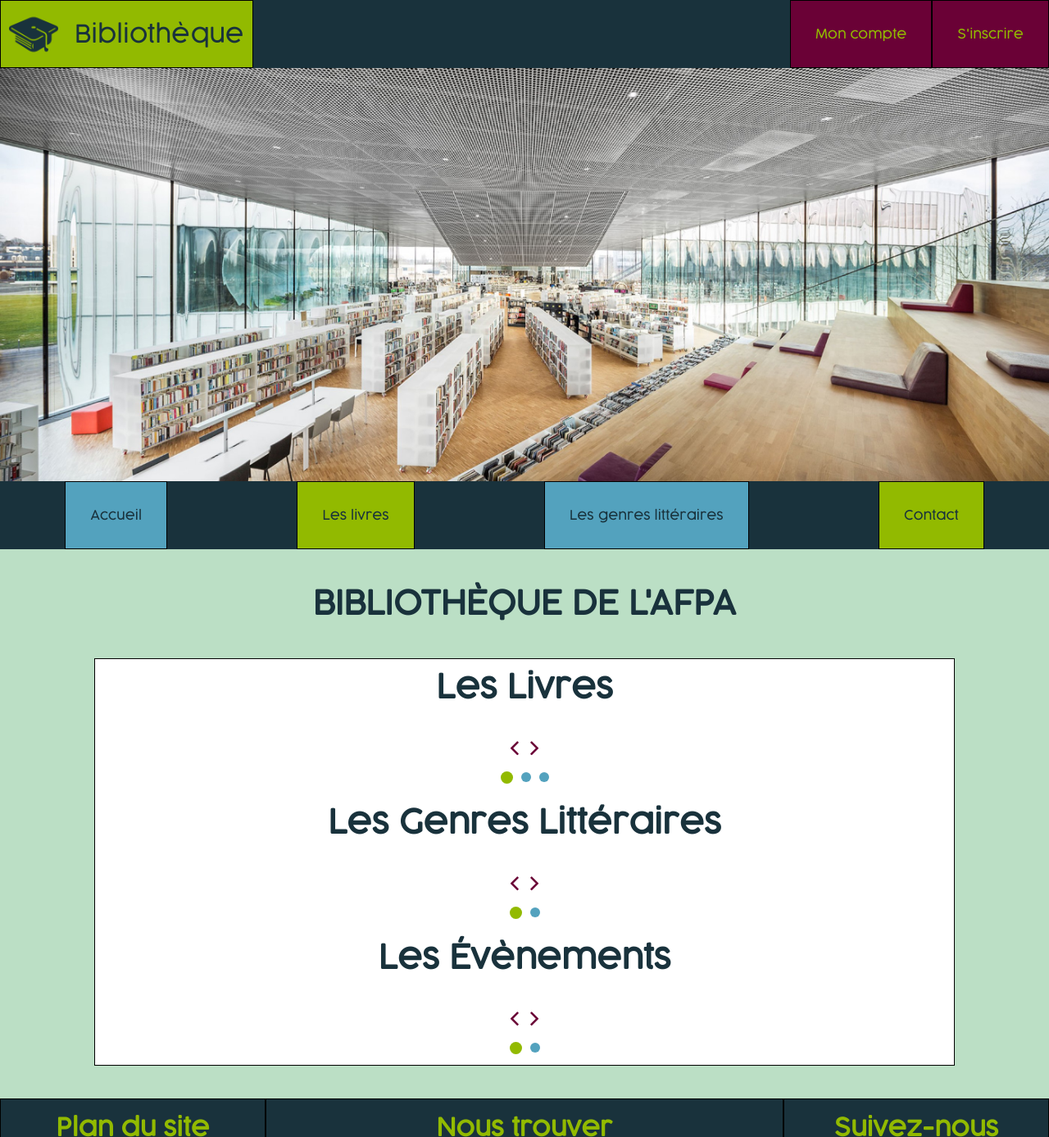
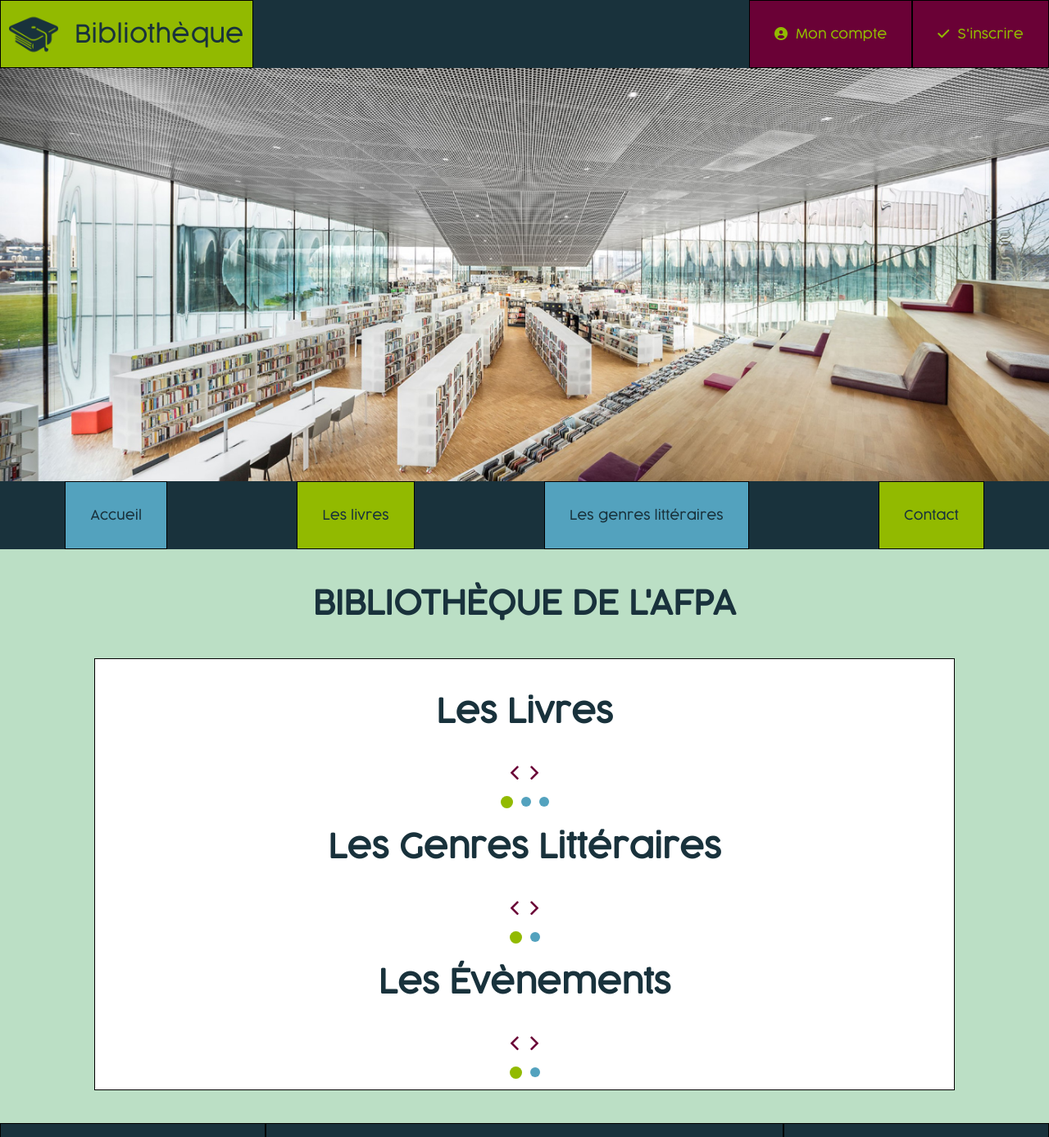
Before and after one commit to bapHyv/bibliotheque, a PHP site: page / in a window 1280 px wide. Shown: the top 1387 px of the page at 82% size. Run offline with PHP 8.4, Linux system fonts and the light colour scheme; some libraries are stand-ins or nearby versions; some web fonts are replaced.

Commit message:
fixed the last few details before upgrading the overall design

```diff
--- a/css/index.css
+++ b/css/index.css
@@ -13,6 +13,27 @@
   --acid-green: #92ba00;
   --tyrian-purple: #6a0136;
   --maximum-blue: #53a2be;
+  --maximum-blue-darken: #428299;
+}
+
+::-webkit-scrollbar {
+  width: 15px;
+  background-color: var(--gunmetal);
+}
+
+::-webkit-scrollbar-track {
+  box-shadow: inset 1px 1px 5px black;
+  border-radius: 10px;
+}
+
+::-webkit-scrollbar-thumb {
+  background: var(--maximum-blue);
+  border-radius: 10px;
+  box-shadow: inset 1px 1px 5px black;
+}
+
+::-webkit-scrollbar-thumb:hover {
+  background: var(--maximum-blue-darken);
 }
 
 * {
@@ -94,6 +115,10 @@
   color: var(--acid-green);
 }
 
+.icons-top-bar {
+  margin-right: 10px;
+}
+
 .account {
   border: 1px solid black;
   padding: 30px;
@@ -143,6 +168,10 @@
 .container {
   border: 1px solid black;
   background-color: white;
+}
+
+.container-first-title {
+  margin-top: 30px;
 }
 
 section {
@@ -215,6 +244,10 @@
   color: var(--gunmetal);
 }
 
+iframe {
+  margin-top: 20px;
+}
+
 .address {
   display: flex;
   flex-direction: column;
--- a/index.html
+++ b/index.html
@@ -22,8 +22,8 @@
                 <p class="name">Bibliothèque</p>
             </a>
             <div class="account-and-subscribe">
-                <a class="account" href="#">Mon compte</a>
-                <a class="subscribe" href="#">S'inscrire</a>
+                <a class="account" href="#"><i class="fas fa-user-circle icons-top-bar"></i>Mon compte</a>
+                <a class="subscribe" href="#"><i class="fas fa-check icons-top-bar"></i>S'inscrire</a>
             </div>
         </div>
         <div class="banniere-container">
@@ -41,7 +41,7 @@
         <h1>BIBLIOTHÈQUE DE L'AFPA</h1>
         <div class="container">
             <section>
-                <h2>Les Livres</h2>
+                <h2 class="container-first-title">Les Livres</h2>
                 <div class="owl-carousel">
                     <img src="https://via.placeholder.com/100x150" alt="">
                     <img src="https://via.placeholder.com/100x150" alt="">
```
Also changed, not shown: contact.html (+5 -2 lines), css/contact.css (+10 -3 lines).
